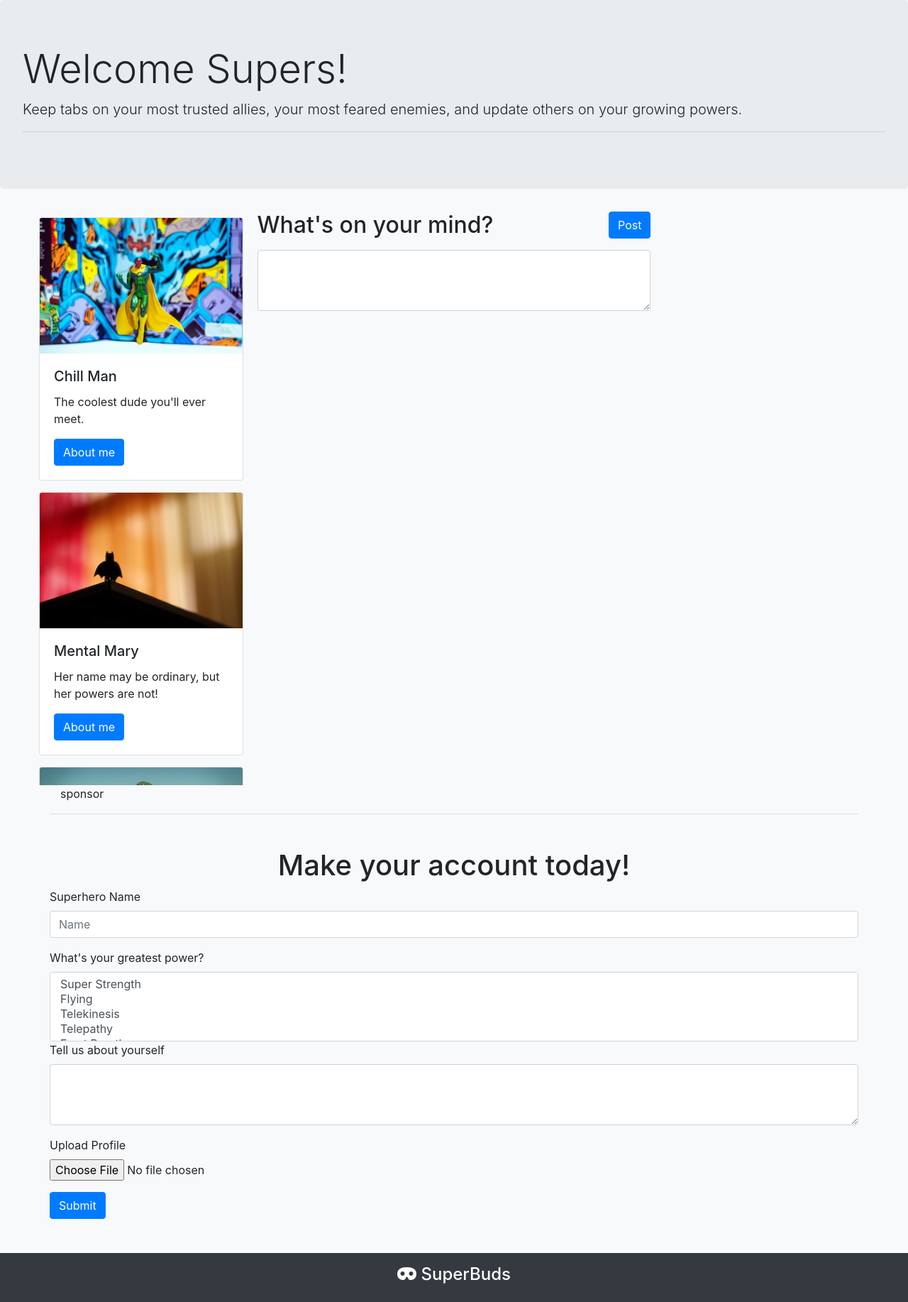
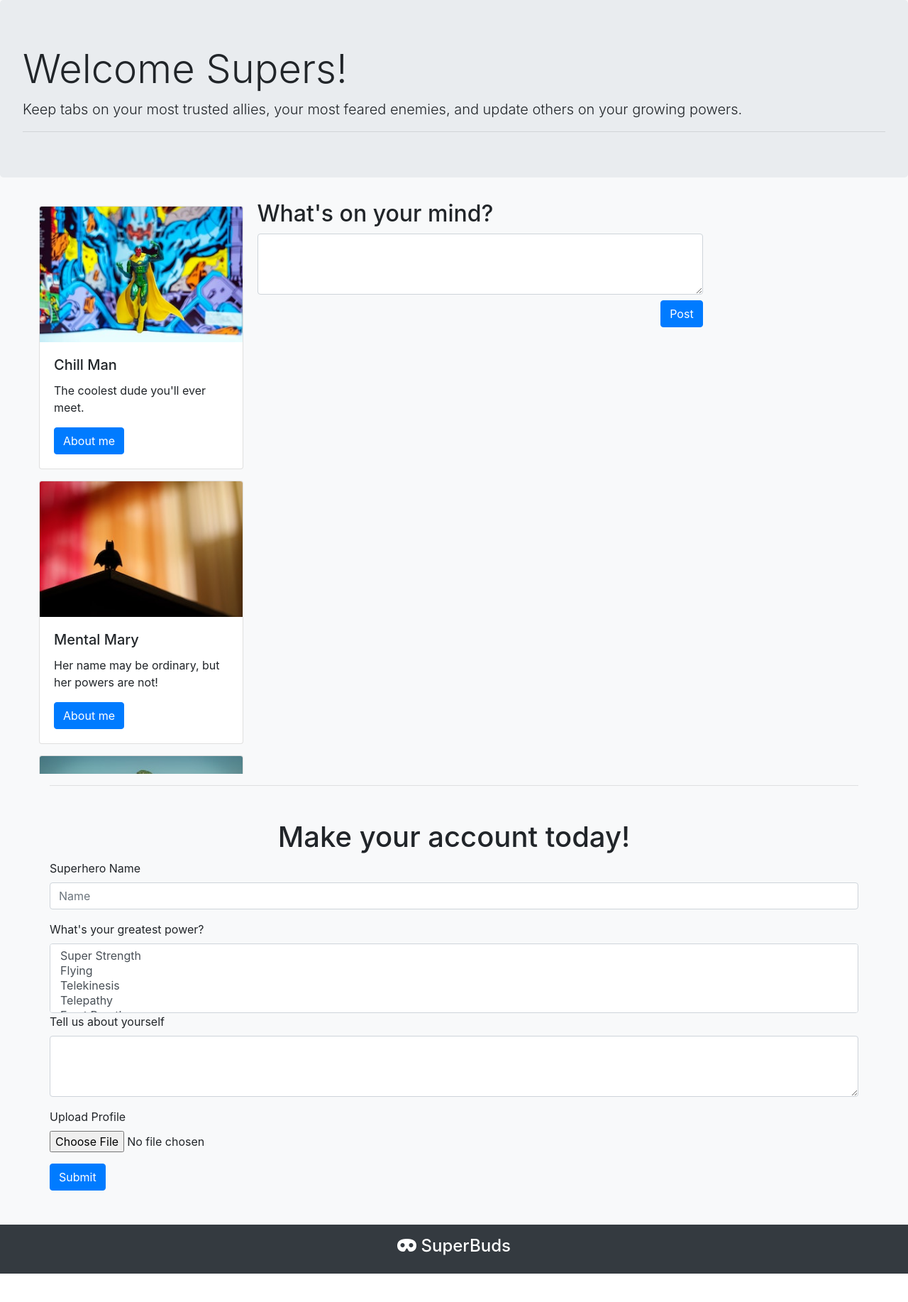
Before and after one commit to hayden-nesbit/php-heroes, a PHP site: page / in a window 1280 px wide. Shown: the part 56-1890 px from the top of the page at 71% size. After the commit the page ends 1850 px from the top, so only its background shows below. Run offline with PHP 8.4, Linux system fonts and the light colour scheme; data comes from the database, SQL or seed files in the repository; data that the repository does not hold is empty; some libraries are stand-ins or nearby versions.

Commit message:
final done

```diff
--- a/header.php
+++ b/header.php
@@ -2,8 +2,8 @@
 <html>
 <head>
     <link rel="stylesheet" href="https://stackpath.bootstrapcdn.com/bootstrap/4.3.1/css/bootstrap.min.css" integrity="sha384-ggOyR0iXCbMQv3Xipma34MD+dH/1fQ784/j6cY/iJTQUOhcWr7x9JvoRxT2MZw1T" crossorigin="anonymous">
+    <link rel="stylesheet" href="https://cdnjs.cloudflare.com/ajax/libs/font-awesome/4.7.0/css/font-awesome.min.css">
     <script src="https://kit.fontawesome.com/a076d05399.js"></script>
-    <script src="sendRequest.js"></script>
 </head>
 
 <nav class="navbar navbar-expand-lg navbar-light bg-primary">
--- a/index.php
+++ b/index.php
@@ -5,8 +5,8 @@ require "header.php";
 
 <div class="jumbotron">
     <h1 class="display-4">Welcome Supers!</h1>
-    <p class="lead">Keep tabs on your most trusted allies, your most feared enemies, and update others on your growing powers.</p>
-    <hr>
+    <p class="lead mb-0">Keep tabs on your most trusted allies, your most feared enemies, and update others on your growing powers.</p>
+    <hr class="mb-0">
 </div>
 
 <div class="container pl-0 pr-0 mb-5">
@@ -41,18 +41,18 @@ require "header.php";
         </div>
         <div class="col">
             <div class="row">
-                <div class="col-md-8">
+                <div class="col-md-9">
                     <form action="newPost.php" method="post">
                         <div class="form-group">
-                            <button type="submit" class="btn btn-primary mb-3 float-right">Post</button>
                             <h2>What's on your mind?</h2>
                             <textarea class="form-control" name="post" id="post" rows="3"></textarea>
+                            <button type="submit" class="btn btn-primary mb-3 mt-2 float-right">Post</button>
                         </div>
                     </form>
                 </div>
             </div>
-            <div clas="row">
-            <div style="overflow: scroll; max-height: 655px;" class="col-md-8">
+            <div class="row">
+                <div style="overflow: scroll; max-height: 655px;" class="col-md-9">
                     <?php
                     $sql = "SELECT * FROM posts ORDER BY id DESC";
                     $result = $conn->query($sql);
@@ -65,7 +65,7 @@ require "header.php";
                                 '</h5>
                         <div class="card-body">
                             <p>' . $row['post'] . '</p>
-                            <footer class="text-muted"><i class="far fa-thumbs-up">  Like</i><i class="far fa-comment-alt float-right">  Comment</i></footer>
+                            <footer class="text-muted"><i class="fa fa-thumbs-o-up">  Like</i><i class="fa fa-comment-o float-right">  Comment</i></footer>
                         </div>
                       </div>';
                         }
@@ -75,9 +75,6 @@ require "header.php";
                 </div>
             </div>
         </div>
-</div>
-    <div class="col">
-        sponsor
     </div>
 
     <!-- --------------------------- FORM SECTION ----------------------------- -->
```
Lines whose indentation alone changed are shown as unchanged.
